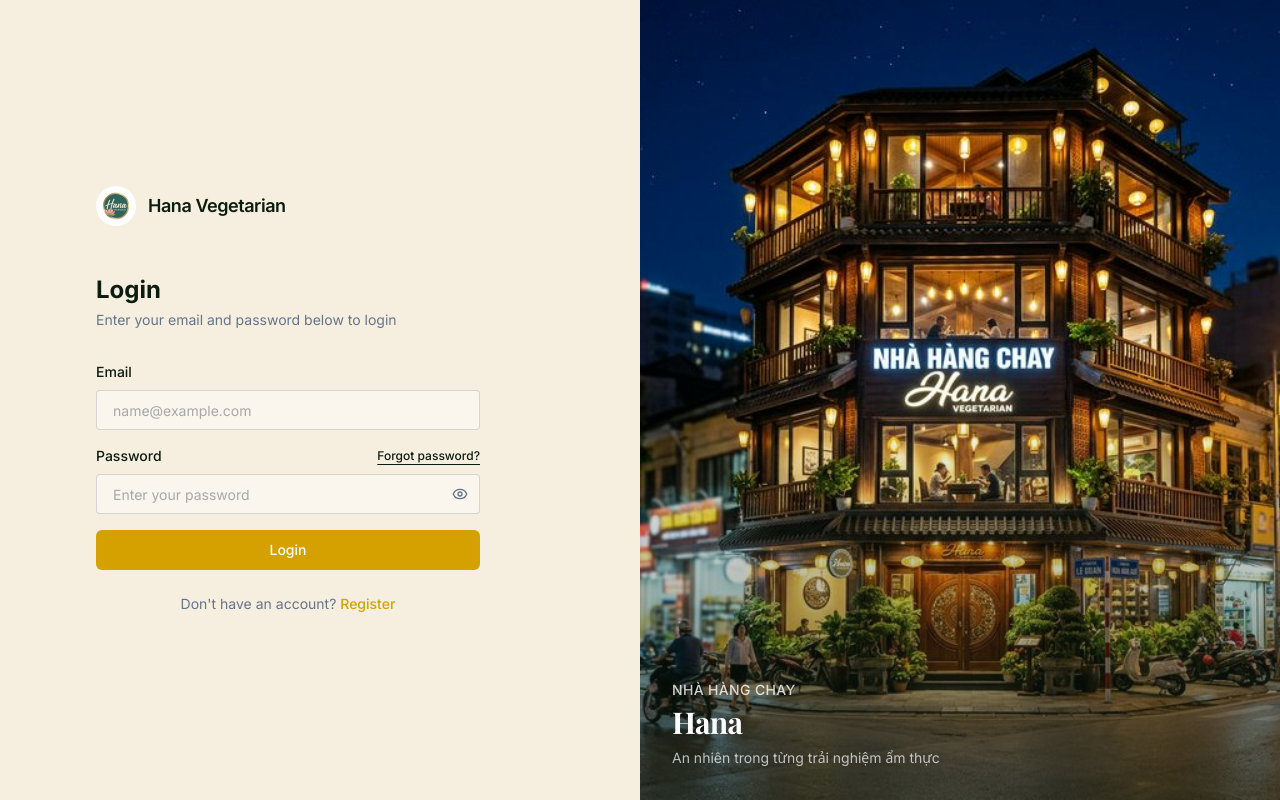
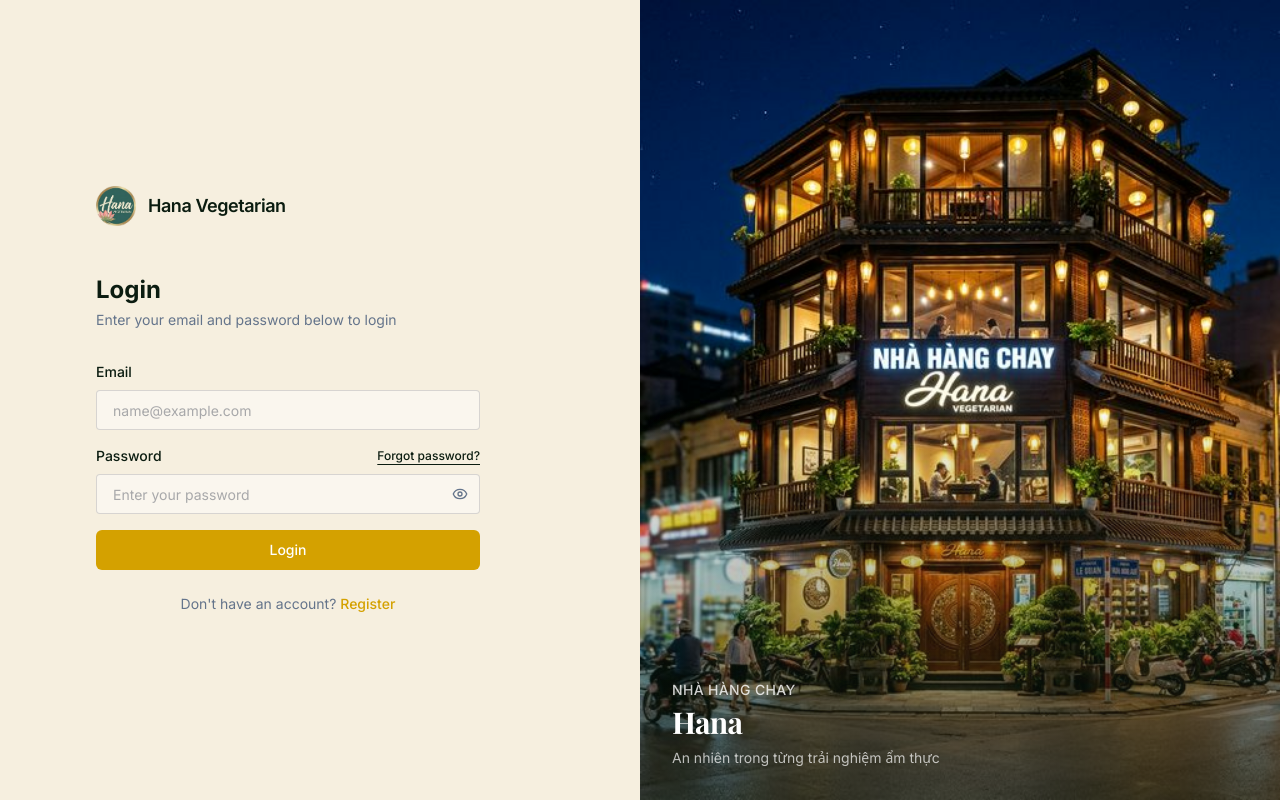
Before and after one commit to manpham146/HanaVeg, a Next.js app: page /en/login in a window 1280 px wide. Built offline with nearby package versions, Linux system fonts and the light colour scheme; no server answers; a web font is replaced by a local one.

Commit message:
fix(login): fix logo - transparent bg, no rounded-full clip on lotus

```diff
--- a/src/app/[locale]/(admin)/login/page.tsx
+++ b/src/app/[locale]/(admin)/login/page.tsx
@@ -49,11 +49,11 @@
                 {/* Logo */}
                 <div className="flex items-center gap-3 mb-12">
                     <Image
-                        src="/images/logo-icon.png"
+                        src="/images/logo-badge.png"
                         alt="Hana"
                         width={40}
                         height={40}
-                        className="rounded-full"
+                        className=""
                     />
                     <span className="text-lg font-semibold tracking-tight text-[#0B1C10]">
                         {locale === "vi"
```
Also changed, not shown: public/images/logo-badge.png (added).
